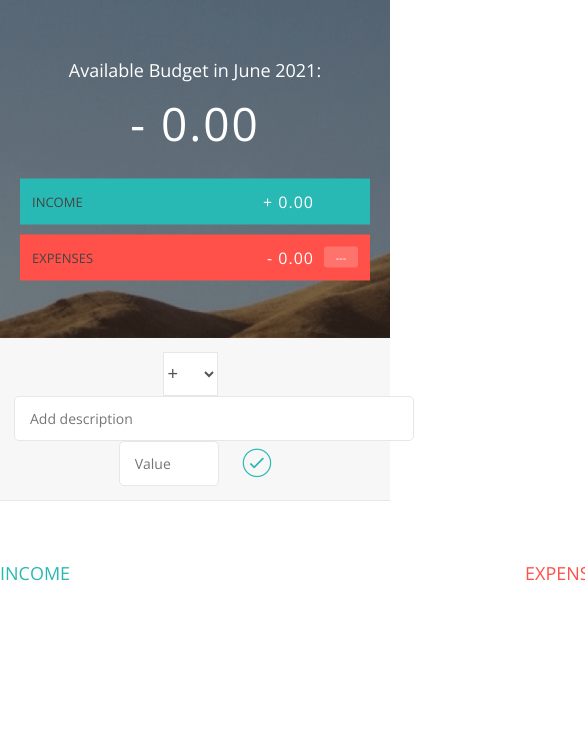
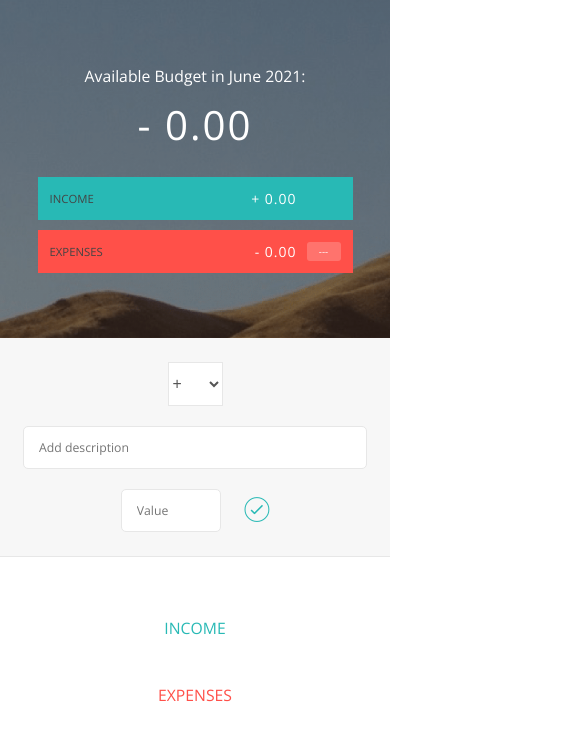
Before and after one commit to Gautham-22/Budget-app, a plain HTML site: page index.html in a window 390 px wide. Shown: the top 740 px of the page, 585 px wide, since content can reach past the window. Drawn offline with nearby package versions, Linux system fonts and the light colour scheme.

Commit message:
made the website responsive

```diff
--- a/app.js
+++ b/app.js
@@ -189,10 +189,10 @@ var UIController=(function(){
             // Create html string with placeholder
             if(type === "inc"){
                 element=DOMstrings.incomeContainer;
-                html='<div class="item clearfix" id="inc-%id%"><div class="item__description">%description%</div><div class="right clearfix"><div class="item__value">%value%</div><div class="item__delete"><button class="item__delete--btn"><i class="ion-ios-close-outline"></i></button></div></div></div>';
+                html='<div class="item clearfix" id="inc-%id%" onclick="showControls(event)"><div class="item__description">%description%</div><div class="right clearfix"><div class="item__value">%value%</div><div class="item__delete"><button class="item__delete--btn"><i class="ion-ios-close-outline"></i></button></div></div></div>';
             }else if(type === "exp"){
                 element=DOMstrings.expenseContainer;
-                html='<div class="item clearfix" id="exp-%id%"><div class="item__description">%description%</div><div class="right clearfix"><div class="item__value">%value%</div><div class="item__percentage">21%</div><div class="item__delete"><button class="item__delete--btn"><i class="ion-ios-close-outline"></i></button></div></div></div>';
+                html='<div class="item clearfix" id="exp-%id%" onclick="showControls(event)"><div class="item__description">%description%</div><div class="right clearfix"><div class="item__value">%value%</div><div class="item__percentage">21%</div><div class="item__delete"><button class="item__delete--btn"><i class="ion-ios-close-outline"></i></button></div></div></div>';
             }
 
             // Replace placeholder with text
@@ -213,12 +213,6 @@ var UIController=(function(){
         },
 
         clearFields : function(){
-            // var field1,field2;
-            // field1=document.querySelector(DOMstrings.inputDescription);
-            // field2=document.querySelector(DOMstrings.inputValue);
-            // field1.value="";
-            // field2.value="";
-            // field1.focus();
             var fields,fieldsArr;
             fields=document.querySelectorAll(DOMstrings.inputDescription+","+DOMstrings.inputValue);
             fieldsArr=Array.prototype.slice.call(fields);
@@ -271,6 +265,7 @@ var UIController=(function(){
             for ( var i=0; i < fields.length; i++){
                 fields[i].classList.toggle("red-focus");
             }
+
             document.querySelector(DOMstrings.inputBtn).classList.toggle("red");
         }
     };
@@ -280,6 +275,8 @@ var UIController=(function(){
 
 //Global0 App Controller
 var controller=(function(budgetCtrl,UICtrl){
+    // Initializing default type
+    document.querySelector(".add__type").selectedIndex = 0;
 
     var setupEventListeners=function(){
         var DOM=UICtrl.getDOMstrings();
@@ -343,6 +340,8 @@ var controller=(function(budgetCtrl,UICtrl){
 
               // Update the percentages
               updatePercentages();
+        } else {
+            alert("Enter valid inputs");
         }
 
 
--- a/index.html
+++ b/index.html
@@ -2,6 +2,7 @@
 <html lang="en">
     <head>
         <meta charset="UTF-8">
+        <meta name="viewport" content="width=device-width, initial-scale=1.0">
         <link href="https://fonts.googleapis.com/css?family=Open+Sans:100,300,400,600" rel="stylesheet" type="text/css">
         <link href="http://code.ionicframework.com/ionicons/2.0.1/css/ionicons.min.css" rel="stylesheet" type="text/css">
         <link type="text/css" rel="stylesheet" href="style.css">
@@ -40,24 +41,26 @@
         <div class="bottom">
             <div class="add">
                 <div class="add__container">
-                    <select class="add__type">
+                    <select class="add__type space--around">
                         <option value="inc" selected>+</option>
                         <option value="exp">-</option>
                     </select>
-                    <input type="text" class="add__description" placeholder="Add description">
-                    <input type="number" class="add__value" placeholder="Value">
-                    <button class="add__btn"><i class="ion-ios-checkmark-outline"></i></button>
+                    <input type="text" class="add__description space--around" placeholder="Add description">
+                    <div class="wrapper space--around">
+                        <input type="number" class="add__value" placeholder="Value">
+                        <button class="add__btn"><i class="ion-ios-checkmark-outline"></i></button>
+                    </div>
                 </div>
             </div>
 
-            <div class="container clearfix">
+            <div class="container">
                 <div class="income">
-                    <h2 class="icome__title">Income</h2>
+                    <h2 class="income__title">Income</h2>
 
                     <div class="income__list">
 
-                        <!--
-                        <div class="item clearfix" id="income-0">
+
+                        <!-- <div class="item clearfix" id="income-0">
                             <div class="item__description">Salary</div>
                             <div class="right clearfix">
                                 <div class="item__value">+ 2,100.00</div>
@@ -75,8 +78,8 @@
                                     <button class="item__delete--btn"><i class="ion-ios-close-outline"></i></button>
                                 </div>
                             </div>
-                        </div>
-                        -->
+                        </div> -->
+
 
                     </div>
                 </div>
@@ -88,8 +91,8 @@
 
                     <div class="expenses__list">
 
-                        <!--
-                        <div class="item clearfix" id="expense-0">
+
+                        <!-- <div class="item clearfix" id="expense-0">
                             <div class="item__description">Apartment rent</div>
                             <div class="right clearfix">
                                 <div class="item__value">- 900.00</div>
@@ -108,8 +111,8 @@
                                     <button class="item__delete--btn"><i class="ion-ios-close-outline"></i></button>
                                 </div>
                             </div>
-                        </div>
-                        -->
+                        </div> -->
+
 
                     </div>
                 </div>
@@ -117,7 +120,27 @@
 
 
         </div>
+        <script>
+            // for handling onhover controls in touch screen device
+            // function showControls(e) {
+            //     var id = e.target.id;
+            //     console.log("Yes");
+            //     document.querySelector(`#${id} .item__delete--btn`).style.display = "block";
+            //     document.querySelector(`#${id} .item__value`).style.transform = "translateX(-20px)";
+            //     if( document.querySelector(`#${id} .item__percentage`)) {
+            //         document.querySelector(`#${id} .item__percentage`).style.transform = "translateX(-20px)";
+            //     }
 
+            //     setTimeout(function() {
+            //         console.log("Yes Yes");
+            //         document.querySelector(`#${id} .item__delete--btn`).style.display = "none";
+            //         document.querySelector(`#${id} .item__value`).style.transform = "translateX(20px)";
+            //         if( document.querySelector(`#${id} .item__percentage`)) {
+            //             document.querySelector(`#${id} .item__percentage`).style.transform = "translateX(20px)";
+            //         }
+            //     },5000);
+            // }
+        </script>
         <script src="app.js"></script>
     </body>
 </html>
--- a/style.css
+++ b/style.css
@@ -17,7 +17,7 @@
 body {
     color: #555;
     font-family: Open Sans;
-    font-size: 16px;
+    font-size: 1rem;
     position: relative;
     height: 100vh;
     font-weight: 400;
@@ -32,7 +32,7 @@ body {
 **********************************************/
 
 .top {
-    height: 40vh;
+    min-height: 40vh;
     background-image: linear-gradient(rgba(0, 0, 0, 0.35), rgba(0, 0, 0, 0.35)), url(back.png);
     background-size: cover;
     background-position: center;
@@ -42,6 +42,7 @@ body {
 .budget {
     position: absolute;
     width: 350px;
+    max-width: 90%;
     top: 50%;
     left: 50%;
     transform: translate(-50%, -50%);
@@ -49,24 +50,28 @@ body {
 }
 
 .budget__title {
-    font-size: 18px;
+    font-size: 1.125rem;
     text-align: center;
     margin-bottom: 10px;
     font-weight: 300;
 }
 
 .budget__value {
+    max-width: 100%;
     font-weight: 300;
-    font-size: 46px;
+    font-size: 2.875rem;
     text-align: center;
     margin-bottom: 25px;
     letter-spacing: 2px;
+    overflow-x: auto;
 }
 
 .budget__income,
 .budget__expenses {
     padding: 12px;
     text-transform: uppercase;
+    width: 90%;
+    margin: 0 auto;
 }
 
 .budget__income {
@@ -81,7 +86,7 @@ body {
 .budget__income--text,
 .budget__expenses--text {
     float: left;
-    font-size: 13px;
+    font-size: 0.8125rem;
     color: #444;
     margin-top: 2px;
 }
@@ -96,7 +101,7 @@ body {
 .budget__expenses--percentage {
     float: left;
     width: 34px;
-    font-size: 11px;
+    font-size: 0.6875rem;
     padding: 3px 0;
     margin-left: 10px;
 }
@@ -120,15 +125,20 @@ body {
 }
 
 .add__container {
+    width: 100%;
     margin: 0 auto;
     text-align: center;
+}
+
+.wrapper {
+    display: inline-block;
 }
 
 .add__type {
     width: 55px;
     border: 1px solid #e7e7e7;
     height: 44px;
-    font-size: 18px;
+    font-size: 1.125rem;
     color: inherit;
     background-color: #fff;
     margin-right: 10px;
@@ -142,18 +152,18 @@ body {
     background-color: #fff;
     color: inherit;
     font-family: inherit;
-    font-size: 14px;
+    font-size: 0.875rem;
     padding: 12px 15px;
     margin-right: 10px;
     border-radius: 5px;
     transition: border 0.3s;
 }
 
-.add__description { width: 400px;}
-.add__value { width: 100px;}
+.add__description { width: 400px; max-width: 95%;}
+.add__value { width: 100px; max-width: 70%;}
 
 .add__btn {
-    font-size: 35px;
+    font-size: 2.1875rem;
     background: none;
     border: none;
     color: #28B9B5;
@@ -177,30 +187,33 @@ body {
 
 /***** LISTS *****/
 .container {
-    width: 1000px;
+    width: 90%;
+    max-width: 1010px;
     margin: 60px auto;
+    display: flex;
+    justify-content: space-between;
 }
 
 .income {
-    float: left;
     width: 475px;
-    margin-right: 50px;
+    max-width: 100%;
+    margin-right: 20px;
 }
 
 .expenses {
-    float: left;
     width: 475px;
+    max-width: 100%;
 }
 
 h2 {
     text-transform: uppercase;
-    font-size: 18px;
+    font-size: 1.125rem;
     font-weight: 400;
     margin-bottom: 15px;
 }
 
-.icome__title { color: #28B9B5; }
-.expenses__title { color: #FF5049; }
+.income__title { color: #28B9B5;  text-align: center;}
+.expenses__title { color: #FF5049;  text-align: center;}
 
 .item {
     padding: 13px;
@@ -223,7 +236,7 @@ h2 {
     float: left;
     margin-left: 20px;
     transition: transform 0.3s;
-    font-size: 11px;
+    font-size: 0.6875rem;
     background-color: #FFDAD9;
     padding: 3px;
     border-radius: 3px;
@@ -248,7 +261,7 @@ h2 {
 }
 
 .item__delete--btn {
-    font-size: 22px;
+    font-size: 1.375rem;
     background: none;
     border: none;
     cursor: pointer;
@@ -261,9 +274,9 @@ h2 {
 .item__delete--btn:focus { outline: none; }
 .item__delete--btn:active { transform: translateY(2px); }
 
-.item:hover .item__delete--btn { display: block; }
-.item:hover .item__value { transform: translateX(-20px); }
-.item:hover .item__percentage { transform: translateX(-20px); }
+.item:hover .item__delete--btn, .item:active .item__delete--btn { display: block; }
+.item:hover .item__value, .item:active .item__value { transform: translateX(-20px); }
+.item:hover .item__percentage, .item:active .item__percentage { transform: translateX(-20px); }
 
 
 .unpaid {
@@ -274,4 +287,33 @@ h2 {
 }
 
 .unpaid .item__percentage { box-shadow: 0 2px 6px 0 rgba(0, 0, 0, 0.1); }
-.unpaid:hover .item__description { font-weight: 900; }
+.unpaid:hover .item__description, .unpaid:active .item__description { font-weight: 900; }
+
+@media (max-width : 800px) {
+    .container {
+        flex-direction: column;
+        align-items: center;
+    }
+    .income {
+        margin: 0;
+        margin-bottom: 30px;
+    }
+}
+
+@media (max-width : 700px) {
+    .add__container {
+        display: flex;
+        flex-direction: column;
+        align-items: center;
+    }
+
+    .add__container .space--around {
+        margin: 10px 0;
+    }
+}
+
+@media (max-width : 500px) {
+    :root {
+        font-size: 14px;
+    }
+}
```
